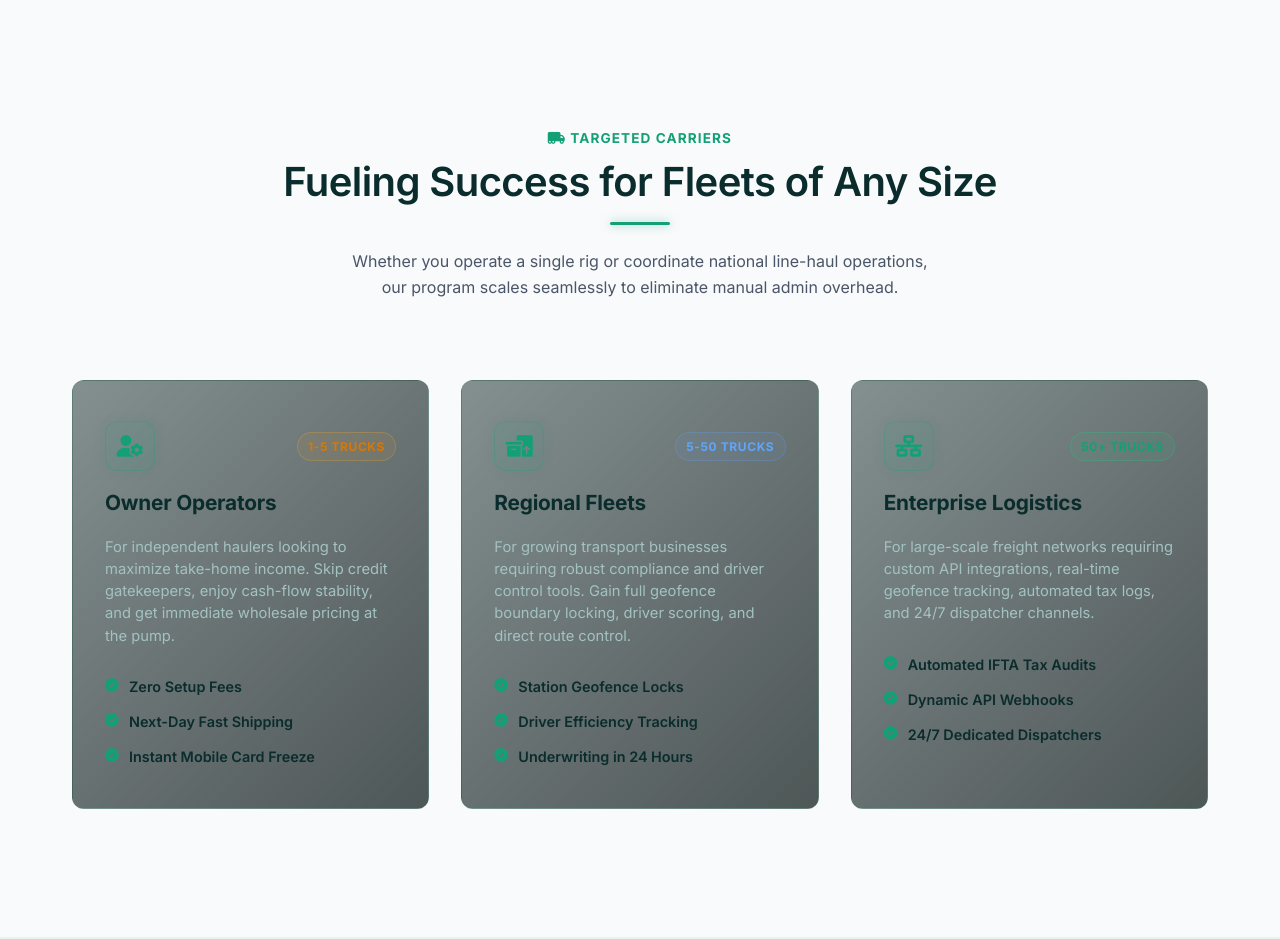
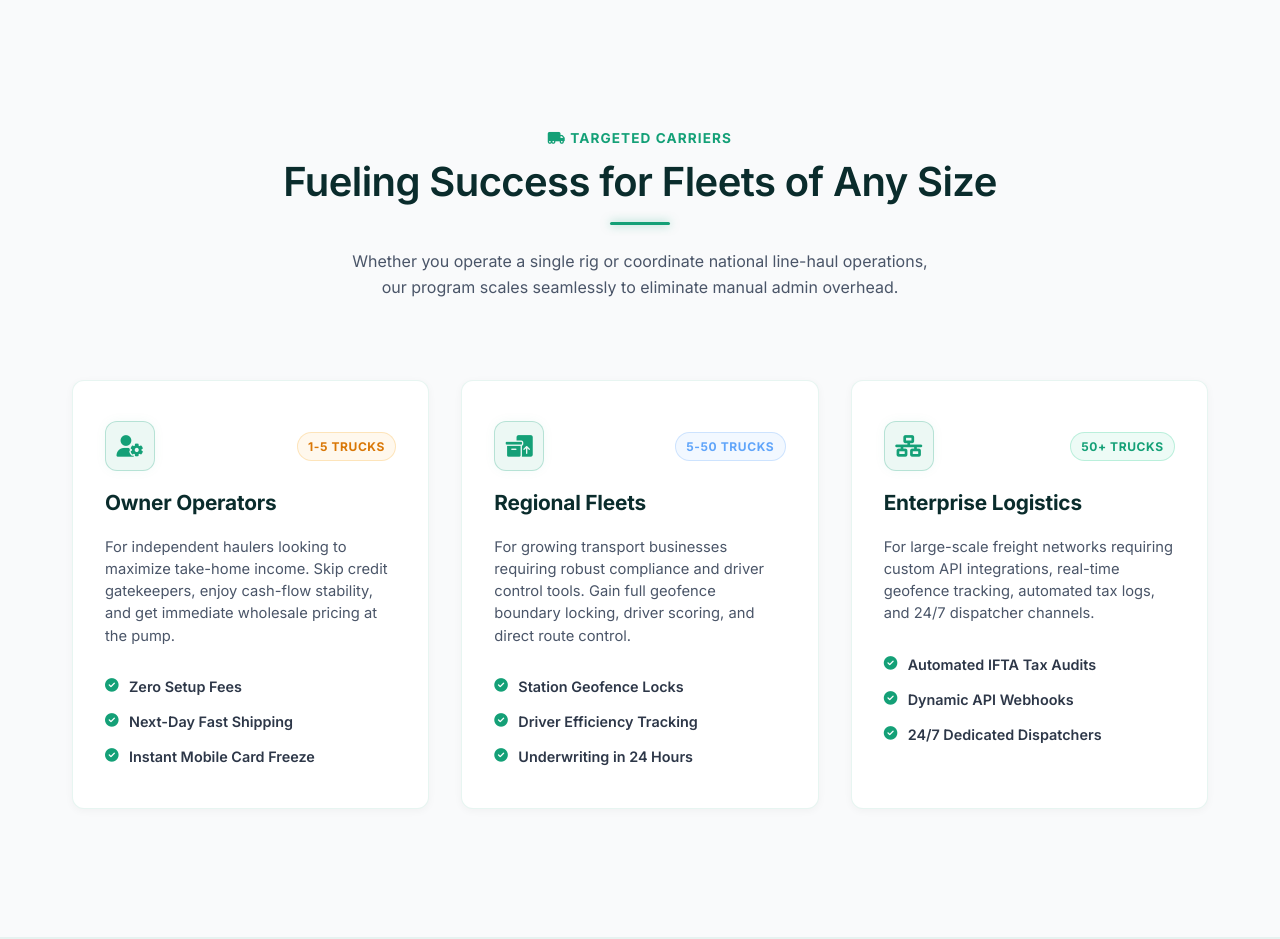
Before and after one commit to IO-Builds-Internal/hire7fuel_v1, a Node server app: page / in a window 1280 px wide. Shown: the part 3899-4838 px from the top of the page. Run offline with Node 20, Linux system fonts and the light colour scheme; data comes from the database, SQL or seed files in the repository; some libraries are stand-ins or nearby versions.

Commit message:
design: convert carrier profiles to light theme and fix badge download text contrast

```diff
--- a/public/css/components.css
+++ b/public/css/components.css
@@ -1850,8 +1850,8 @@
 }
 
 .carrier-profile-card {
-  background: linear-gradient(135deg, rgba(16, 37, 37, 0.5) 0%, rgba(6, 17, 17, 0.7) 100%);
-  border: 1px solid rgba(20, 160, 119, 0.15);
+  background: #ffffff;
+  border: 1px solid rgba(20, 160, 119, 0.1);
   border-radius: var(--radius-md);
   padding: 2.5rem 2rem;
   position: relative;
@@ -1859,12 +1859,13 @@
   display: flex;
   flex-direction: column;
   gap: 1.25rem;
+  box-shadow: var(--shadow-sm);
 }
 
 .carrier-profile-card:hover {
-  border-color: rgba(20, 160, 119, 0.4);
+  border-color: rgba(20, 160, 119, 0.3);
   transform: translateY(-4px);
-  box-shadow: 0 15px 35px rgba(0, 0, 0, 0.3), 0 0 20px rgba(20, 160, 119, 0.08);
+  box-shadow: var(--shadow-md);
 }
 
 .carrier-badge-wrap {
@@ -1884,7 +1885,7 @@
   align-items: center;
   justify-content: center;
   font-size: 1.35rem;
-  box-shadow: 0 0 12px rgba(20, 160, 119, 0.1);
+  box-shadow: 0 0 12px rgba(20, 160, 119, 0.05);
 }
 
 .carrier-size-tag {
@@ -1907,7 +1908,7 @@
 }
 
 .carrier-profile-card p {
-  color: #a3c2c2;
+  color: var(--color-muted);
   font-size: 0.92rem;
   line-height: 1.5;
   margin: 0;
@@ -1927,7 +1928,7 @@
   display: flex;
   align-items: center;
   gap: 0.65rem;
-  color: var(--color-white);
+  color: var(--color-text-off);
   font-size: 0.9rem;
   font-weight: 600;
 }
--- a/views/app.ejs
+++ b/views/app.ejs
@@ -183,7 +183,7 @@
       border: 1px solid rgba(255,255,255,0.08);
       border-radius: 8px;
       padding: 0.65rem 1.25rem;
-      color: var(--color-white);
+      color: #ffffff;
       display: inline-flex;
       align-items: center;
       gap: 0.75rem;
@@ -369,7 +369,7 @@
           <a href="<%= config.app.appstore || '#' %>" target="_blank" class="app-badge-btn" id="appAppleDownloadBtn">
             <i class="fab fa-apple" style="font-size: 1.4rem; color: var(--color-accent);"></i>
             <div style="text-align: left;">
-              <span style="font-size: 0.65rem; color: var(--color-text-off); display: block; font-weight: 500; text-transform: uppercase;">Download on the</span>
+              <span style="font-size: 0.65rem; color: rgba(255, 255, 255, 0.7); display: block; font-weight: 500; text-transform: uppercase;">Download on the</span>
               <strong style="font-size: 0.9rem; font-weight: 700;">App Store</strong>
             </div>
           </a>
@@ -377,7 +377,7 @@
           <a href="<%= config.app.playstore || '#' %>" target="_blank" class="app-badge-btn" id="appGoogleDownloadBtn">
             <i class="fab fa-google-play" style="font-size: 1.25rem; color: var(--color-highlight);"></i>
             <div style="text-align: left;">
-              <span style="font-size: 0.65rem; color: var(--color-text-off); display: block; font-weight: 500; text-transform: uppercase;">Get it on</span>
+              <span style="font-size: 0.65rem; color: rgba(255, 255, 255, 0.7); display: block; font-weight: 500; text-transform: uppercase;">Get it on</span>
               <strong style="font-size: 0.9rem; font-weight: 700;">Google Play</strong>
             </div>
           </a>
```
